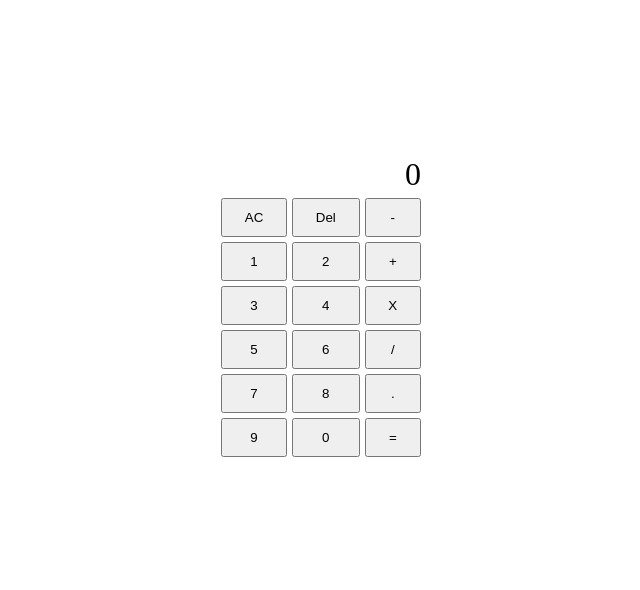
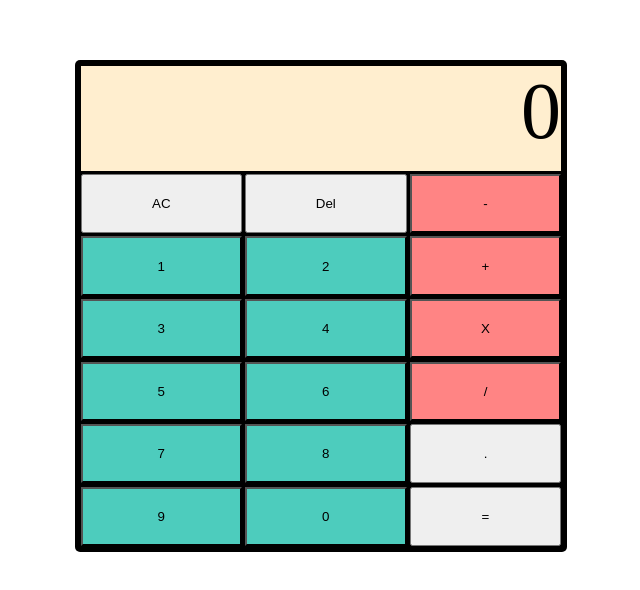
Before and after one commit to Benjascaf/Calculator, a plain HTML site: page index.html in a window 1280 px wide. Shown: the part 102-692 px from the top of the page, without its empty margins (319-959 px from the left). Drawn offline with Linux system fonts and the light colour scheme.

Commit message:
Good enough

```diff
--- a/index.html
+++ b/index.html
@@ -1,6 +1,7 @@
 <!DOCTYPE html>
 <head lang="en">
     <meta charset="UTF-8">
+    <meta name="viewport" content="width=device-width, initial-scale=1">
     <title>Calculator</title>
     <link rel="stylesheet" href="style.css">
     <script src="script.js" defer></script>
--- a/script.js
+++ b/script.js
@@ -97,10 +97,10 @@ function receiveInput(button) {
 }
 
 function clear() {
-    changeDisplay();
     firstNumber = '';
     currNumber = '';
     operator = '';
+    changeDisplay();
 }
 
 function changeDisplay(tobeDisplayed=currNumber) {
--- a/style.css
+++ b/style.css
@@ -1,20 +1,36 @@
 body {
     display: flex;
+    flex-direction: column;
     justify-content: center;
     height: 100vh;
     align-items: center;
 }
 .calculator {
-    width: 200px;
+    min-width: 30em;
+    min-height: 30em;
     margin: auto;
     display: grid;
-    gap: 5px;
+    gap: 0.2em;
 }
 .display {
-    font-size: 2em;
+    background-color: #ffeecf;
+    font-size: 5em;
     grid-column: 1 / 4;
     text-align: right;
 }
 button {
-    padding: 10px;
+    padding: 1em;
 }
+.calculator {
+    border-radius: 5px;
+    background-color: black;
+    padding: .4em;
+}
+.num {
+    background-color: #4dccbd;
+}
+
+
+.operator {
+    background-color: #ff8484;
+}
```
Lines whose indentation alone changed are shown as unchanged.
